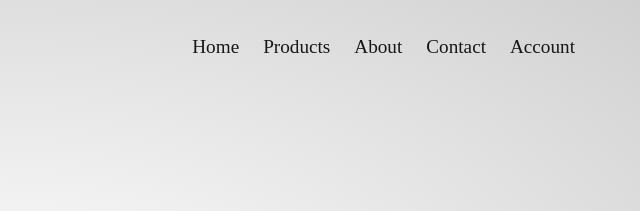
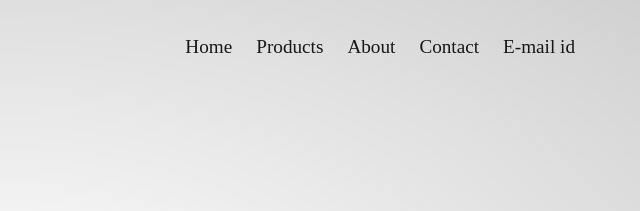
Before and after one commit to immidineelish/store, a plain HTML site: page index.html in a window 1280 px wide. Shown: the top 211 px of the page, 640-1280 px from the left. Drawn offline with Linux system fonts and the light colour scheme.

Commit message:
updated nav bar

```diff
--- a/index.html
+++ b/index.html
@@ -18,7 +18,7 @@
                     <li><a href="">Products</a></li>
                     <li><a href="">About</a></li>
                     <li><a href="">Contact</a></li>
-                    <li><a href="">Account</a></li>
+                    <li><a href="">E-mail id</a></li>
                 </ul>
             </nav>
         </div>
```
